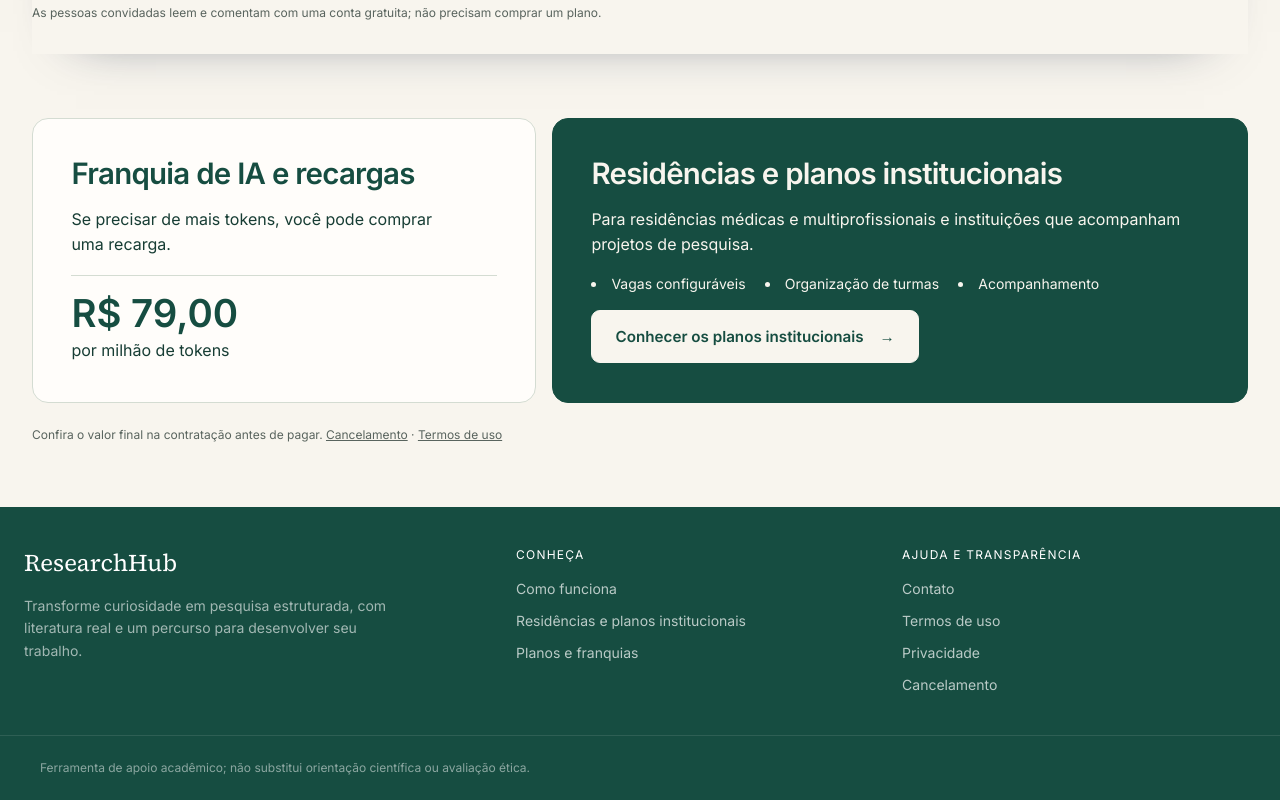
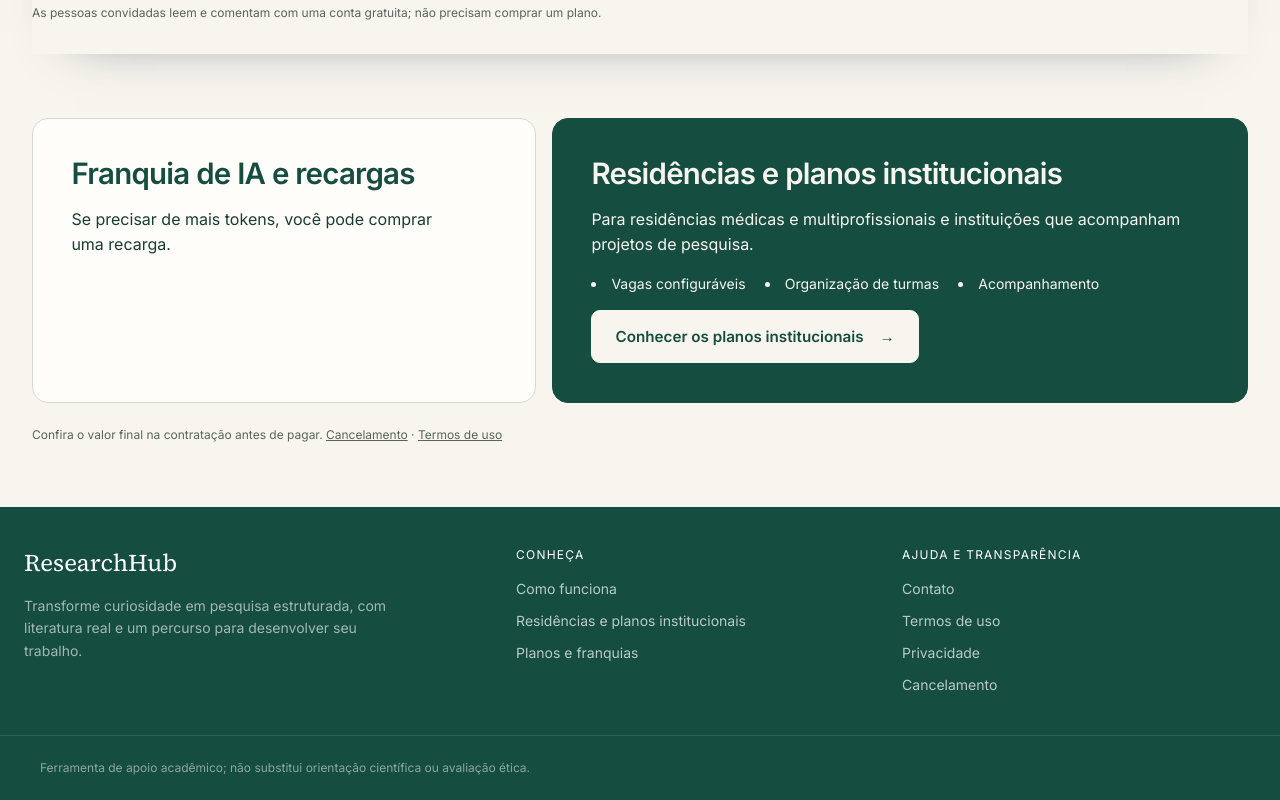
Before and after one commit to researchhubscholar/researchhubscholar, a Next.js app in the folder researchhub/: page /planos in a window 1280 px wide. Shown: the part 1396-2196 px from the top of the page. Built offline with nearby package versions, Linux system fonts and the light colour scheme; no server answers.

Commit message:
Retirar preço de recarga da página pública de planos

```diff
--- a/researchhub/app/planos/page.tsx
+++ b/researchhub/app/planos/page.tsx
@@ -9,7 +9,7 @@ import { translate } from "@/lib/i18n/locale";
 import type { MessageKey } from "@/lib/i18n/catalog";
 import PageHeading from "@/components/public/page-heading";
 import Link from "next/link";
-import { plans, money, policy } from "@/lib/access/plans";
+import { plans, money } from "@/lib/access/plans";
 export default async function Plans({ searchParams }: { searchParams: Promise<Record<string, string | string[] | undefined>> }){
  const formatLocale=await getRequestLocale();
  const c=publicDesignCopy(formatLocale);
@@ -24,10 +24,6 @@ export default async function Plans({ searchParams }: { searchParams: Promise<Re
     <section className="plan-extra plan-extra-recharge">
       <h2>{requestLocale === "es" ? "Cuota de IA y recargas" : "Franquia de IA e recargas"}</h2>
       <p>{requestLocale === "es" ? "Si necesitas más tokens, puedes comprar una recarga." : "Se precisar de mais tokens, você pode comprar uma recarga."}</p>
-      <p className="plan-extra-price">
-        <strong>{money(policy.rechargeCents)}</strong>
-        <span>{requestLocale === "es" ? "por millón de tokens" : "por milhão de tokens"}</span>
-      </p>
     </section>
     <section className="plan-extra plan-extra-institutional">
       <h2>{requestLocale === "es" ? "Residencias y planes institucionales" : "Residências e planos institucionais"}</h2>
```
